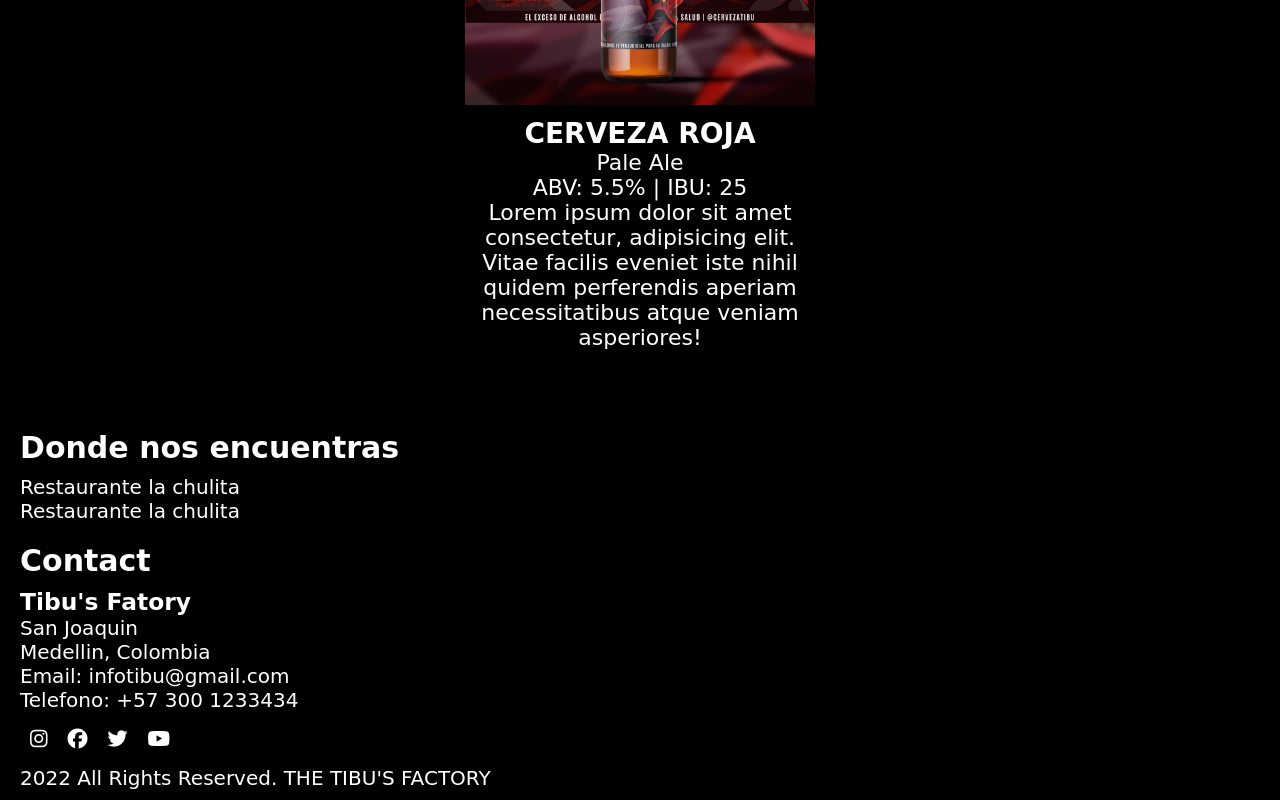
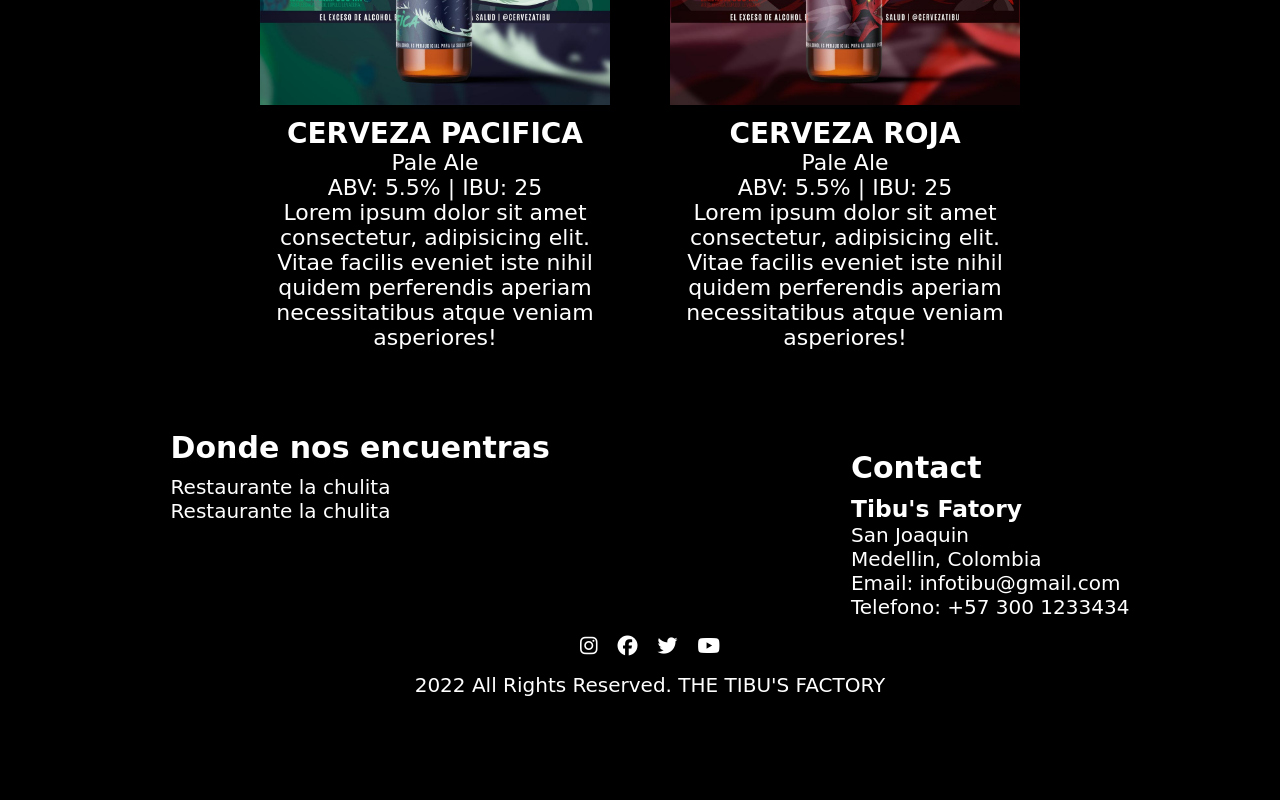
Before and after one commit to sebasoramirez/Brewery_Tibu, a plain HTML site: page index.html in a window 1280 px wide. Shown: the part 2750-3550 px from the top of the page. After the commit the page ends 3457 px from the top, so only its background shows below. Drawn offline with Linux system fonts and the light colour scheme; a web font is replaced by a local one.

Commit message:
Change in footer

```diff
--- a/index.html
+++ b/index.html
@@ -186,7 +186,7 @@
             <p>Telefono: +57 300 1233434</p>
         </section>
 
-        <nav class="socialMedia-container">
+        <nav class="socialMedia-container copyright">
 
             <li class="linkSocial"><a href="#profileAboutMe"> <i class="fa-brands fa-instagram"></i> </a> </li>
             <li class="linkSocial"><a href="./contact.html"><i class="fa-brands fa-facebook"></i></a></li>
--- a/src/css/laptopStyle.css
+++ b/src/css/laptopStyle.css
@@ -38,6 +38,9 @@
   display: flex;
   flex-direction: row;
 }
+.main--beers-container {
+  width: 1200px;
+}
 .beers--cards-container {
   display: flex;
   flex-direction: row;
@@ -48,3 +51,15 @@
   max-width: 350px;
   margin: 30px;
 }
+footer {
+  display: flex;
+  flex-direction: row;
+  flex-wrap: wrap;
+  justify-content: space-around;
+}
+.copyright {
+  display: flex;
+  justify-content: center;
+  width: 100%;
+  align-self: center;
+}
```
